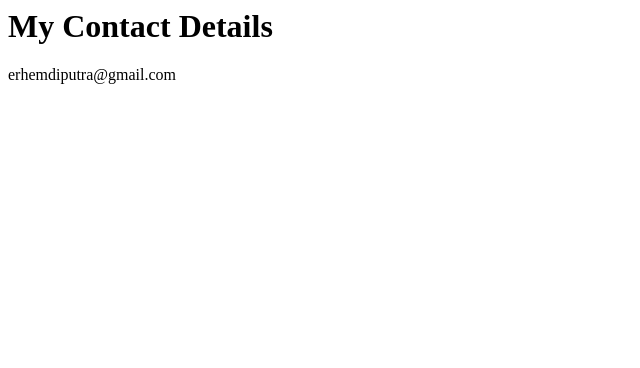
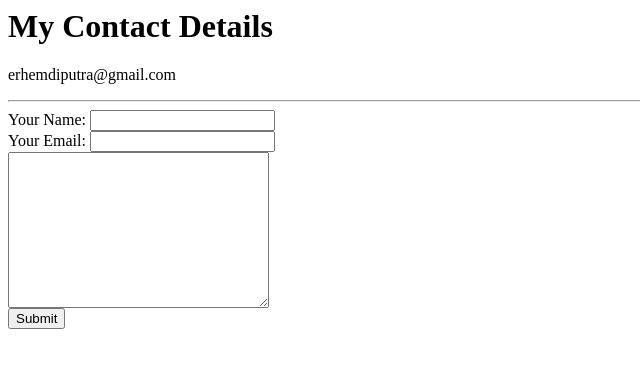
Before and after one commit to erhemdiputra/web-dev-bootcamp, a plain HTML site: page HTML - Personal Site/contact-me.html in a window 1280 px wide. Shown: the whole page, without its empty margins (0-640 px from the left). Drawn offline with Linux system fonts and the light colour scheme.

Commit message:
update contact-me

```diff
--- a/HTML - Personal Site/contact-me.html
+++ b/HTML - Personal Site/contact-me.html
@@ -1,9 +1,22 @@
 <html>
+
 <head>
+    <meta charset="utf-8">
     <title>Contact Me</title>
 </head>
+
 <body>
     <h1>My Contact Details</h1>
     <p>erhemdiputra@gmail.com</p>
+    <hr>
+    <form action="mailto:erhemdiputra@gmail.com" method="post" enctype="text/plain">
+        <label>Your Name:</label>
+        <input type="text" name="yourName" value=""><br>
+        <label>Your Email:</label>
+        <input type="email" name="yourEmail" value=""><br>
+        <textarea name="yourMessage" rows="10" cols="30"></textarea><br>
+        <input type="submit" name="">
+    </form>
 </body>
+
 </html>
```
Lines whose indentation alone changed are shown as unchanged.
